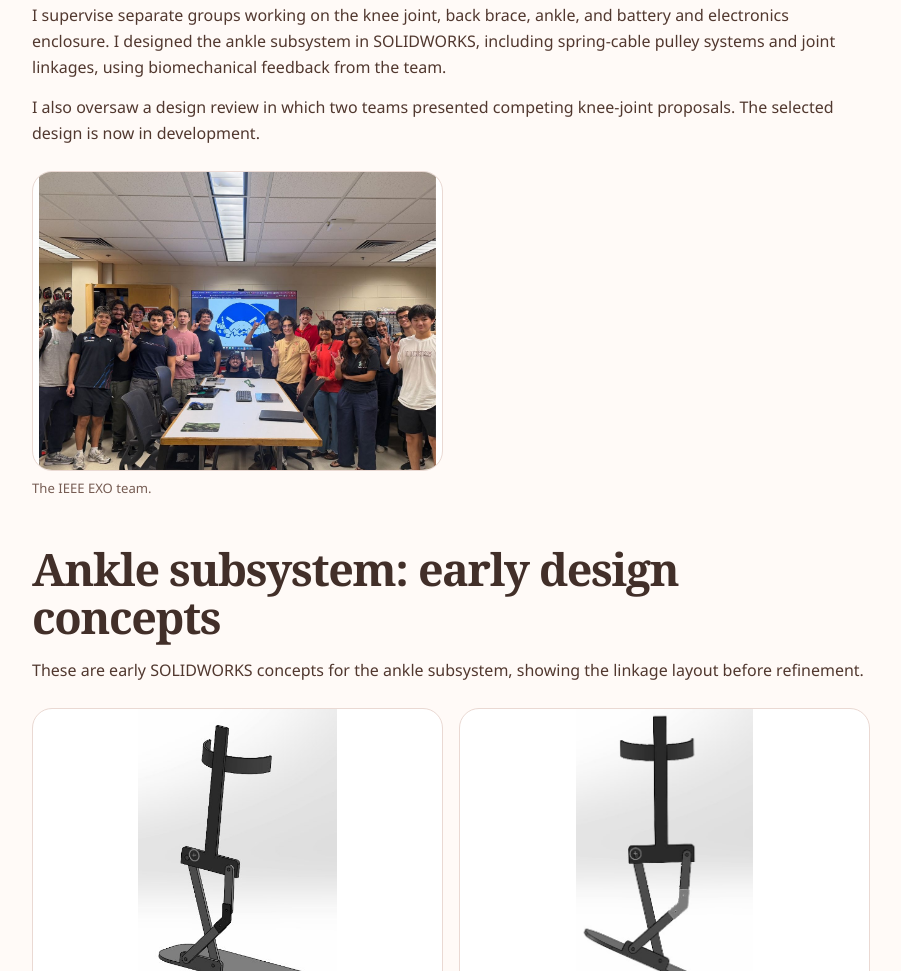
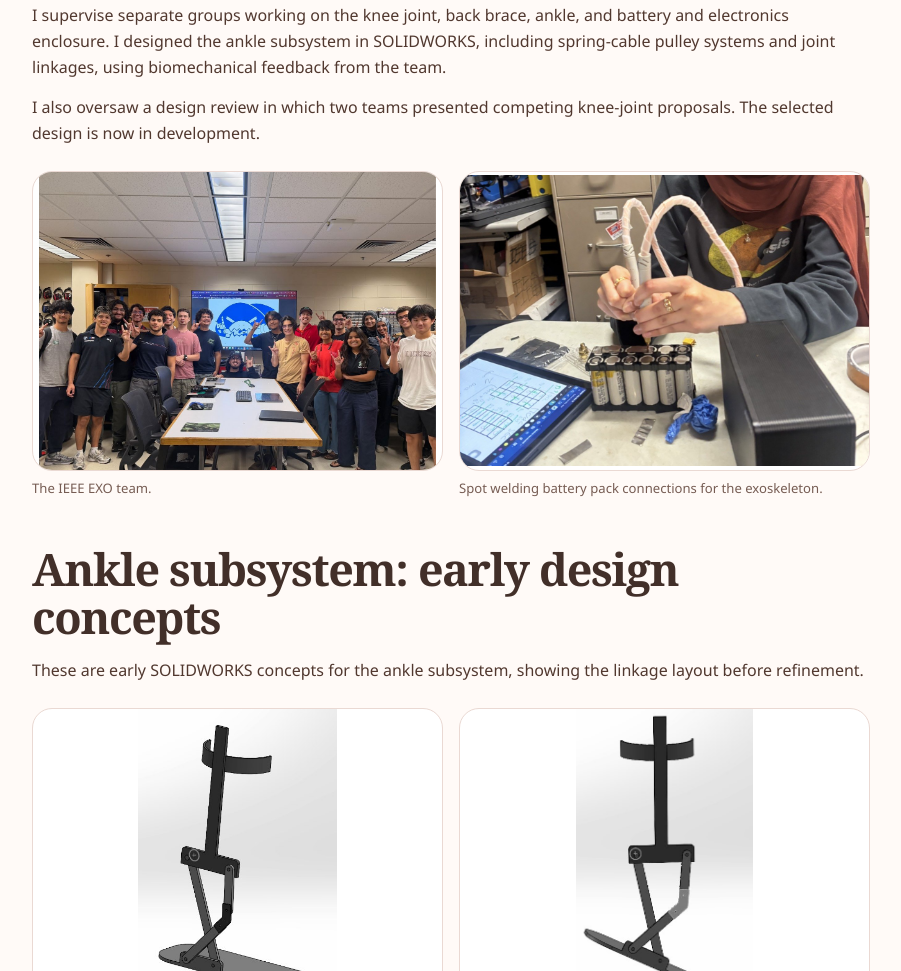
Before and after one commit to layanbargouthi/layanbargouthi.github.io, a plain HTML site: page project-exo.html in a window 1280 px wide. Shown: the part 1260-2231 px from the top of the page, without its empty margins (18-919 px from the left). Drawn offline with Linux system fonts and the light colour scheme.

Commit message:
Add spot welding photo to EXO page
Co-Authored-By: Claude Sonnet 5.5 <noreply@anthropic.com>
Claude-Session: https://claude.ai/code/session_019FkgWok9wXrck5PpETS9p3

```diff
--- a/project-exo.html
+++ b/project-exo.html
@@ -17,6 +17,7 @@
 <p>I also oversaw a design review in which two teams presented competing knee-joint proposals. The selected design is now in development.</p>
 <div class="gallery">
 <figure class="figure contain"><img data-lightbox src="exo-team.jpg" alt="IEEE EXO team in the lab"><figcaption>The IEEE EXO team.</figcaption></figure>
+<figure class="figure contain"><img data-lightbox src="exo-spot-welding.jpg" alt="Spot welding battery pack connections for IEEE EXO"><figcaption>Spot welding battery pack connections for the exoskeleton.</figcaption></figure>
 </div>
 </section>
 
```
Also changed, not shown: exo-spot-welding.jpg (added).
